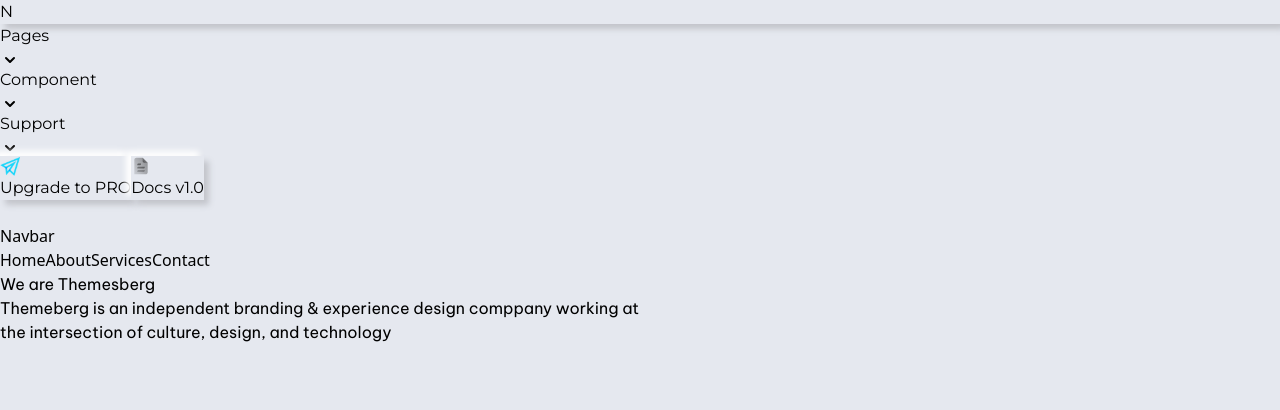
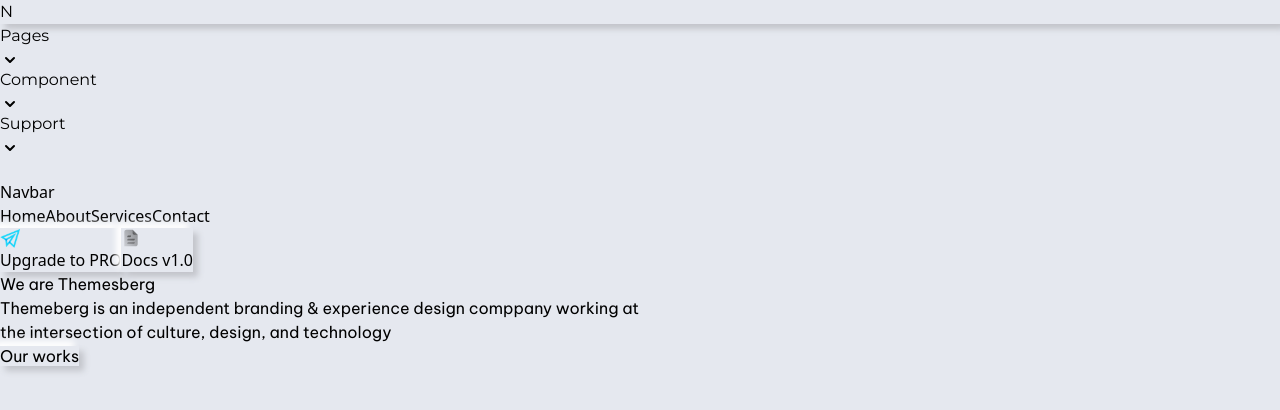
Before and after one commit to z3t444/rebuild-neumor-design, a React (Vite) app: page / in a window 1280 px wide. Shown: the top 410 px of the page. Built offline with nearby package versions, Linux system fonts and the light colour scheme.

Commit message:
<style>( add hero Section and other components)

```diff
--- a/src/Section/Header/HeaderLayout.jsx
+++ b/src/Section/Header/HeaderLayout.jsx
@@ -12,7 +12,7 @@ import "./style/HeaderLayout.css";
 function HeaderLayout() {
   return (
     <>
-      <main className="flex items-center justify-between px-5">
+      <main className="flex items-center justify-between xl:px-32 px-5">
         <nav className="flex items-center montserrat justify-around mt-5">
           {/* for DropDown Menu */}
           <div className="flex items-center gap-5">
@@ -27,8 +27,15 @@ function HeaderLayout() {
               </div>
             </div>
           </div>
-          {/* for button header */}
-          <div className="hidden md:block lg:block xl:block">
+        </nav>
+
+        {/* nav slide mobile */}
+        <div className="block md:hidden mt-6 lg:hidden xl:hidden">
+          <SlideNav />
+        </div>
+
+         {/* for button header */}
+         <div className="hidden md:block mt-6 lg:block xl:block">
             <div className="flex items-center gap-5">
               <a href="/">
                 <button className="to-payment-button hover:scale-95 duration-300 p-3 flex items-center gap-2 rounded-lg">
@@ -44,12 +51,6 @@ function HeaderLayout() {
               </a>
             </div>
           </div>
-        </nav>
-
-        {/* nav slide mobile */}
-        <div className="block md:hidden lg:hidden xl:hidden">
-          <SlideNav />
-        </div>
       </main>
     </>
   );
--- a/src/Section/Header/style/HeaderLayout.css
+++ b/src/Section/Header/style/HeaderLayout.css
@@ -2,6 +2,7 @@
 
 .montserrat {
   font-family: "Montserrat", sans-serif;
+  font-optical-sizing: auto;
 }
 
 .logo {
--- a/src/Section/Hero/HeroLayout.jsx
+++ b/src/Section/Hero/HeroLayout.jsx
@@ -6,10 +6,15 @@ function HeroLayout() {
       <div className="flex mt-20 justify-center text-center">
         <div className="ClassName">
           <h3 className=" font-light be-vietnam text-6xl tracking-tight"> We are Themesberg</h3>
-          <p className="mt-5 be-vietnam leading-7 font-normal">
+          <p className="mt-6 be-vietnam leading-8 font-normal">
             Themeberg is an independent branding & experience design comppany working at <br />
             the intersection of culture, design, and technology
           </p>
+          <div className="flex mt-14 be-vietnam justify-center">
+            <a className="px-6 py-3 button-on-hero hover:scale-95 duration-300 rounded-lg font-medium" href="#">
+              Our works
+            </a>
+          </div>
         </div>
       </div>
     </>
--- a/src/Section/Hero/style/HeroLayout.css
+++ b/src/Section/Hero/style/HeroLayout.css
@@ -1,5 +1,12 @@
-@import url('https://fonts.googleapis.com/css2?family=Be+Vietnam+Pro:ital,wght@0,100;0,200;0,300;0,400;0,500;0,600;0,700;0,800;0,900;1,100;1,200;1,300;1,400;1,500;1,600;1,700;1,800;1,900&family=Montserrat:ital,wght@0,100..900;1,100..900&display=swap');
+@import url("https://fonts.googleapis.com/css2?family=Be+Vietnam+Pro:ital,wght@0,100;0,200;0,300;0,400;0,500;0,600;0,700;0,800;0,900;1,100;1,200;1,300;1,400;1,500;1,600;1,700;1,800;1,900&family=Montserrat:ital,wght@0,100..900;1,100..900&display=swap");
 
 .be-vietnam {
-    font-family: "Be Vietnam Pro", sans-serif;
+  font-family: "Be Vietnam Pro", sans-serif;
 }
+
+.button-on-hero {
+  background: #e5e8ef;
+  box-shadow:
+    5px 5px 6px #c3c5cb,
+    -5px -5px 6px #ffffff;
+}
```
